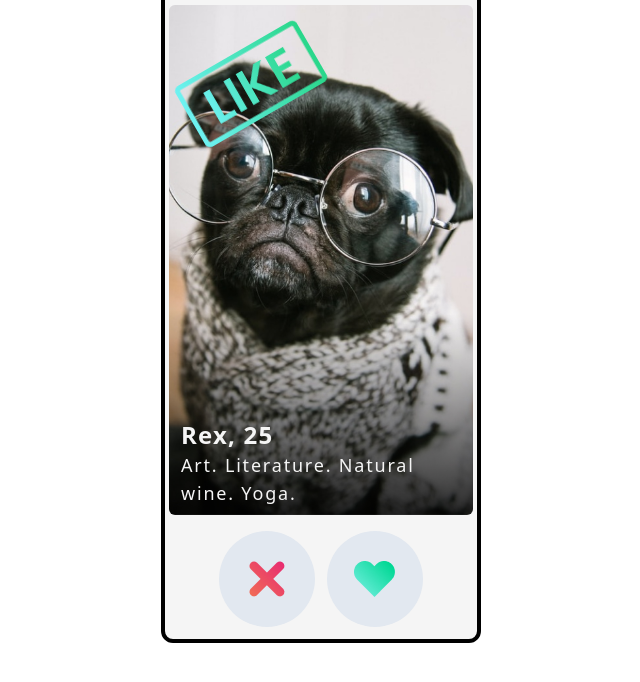
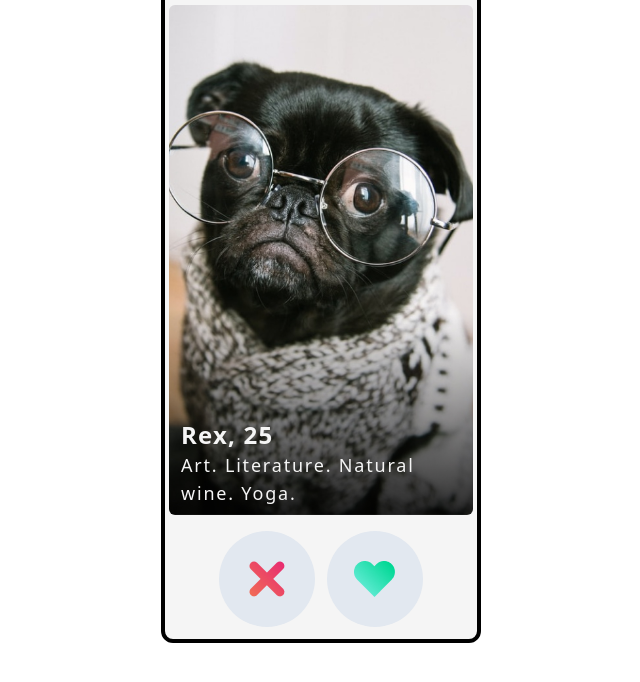
Before and after one commit to Adelani10/tinDog, a website: page index.html in a window 1280 px wide. Shown: the part 124-806 px from the top of the page, without its empty margins (319-959 px from the left). Drawn offline with Linux system fonts and the light colour scheme.

Commit message:
OverlookedATinyDetail

```diff
--- a/index.html
+++ b/index.html
@@ -26,7 +26,7 @@
 
             </div>
 
-            <div class="absolute top-28 left-2 w-1/2 like hidde -rotate-[30deg] p-2">
+            <div class="absolute top-28 left-2 w-1/2 like hidden -rotate-[30deg] p-2">
                 <img src="./images/badge-like.png" class="w-full h-full" alt="">
             </div>
 
```
Also changed, not shown: public/main.css.
